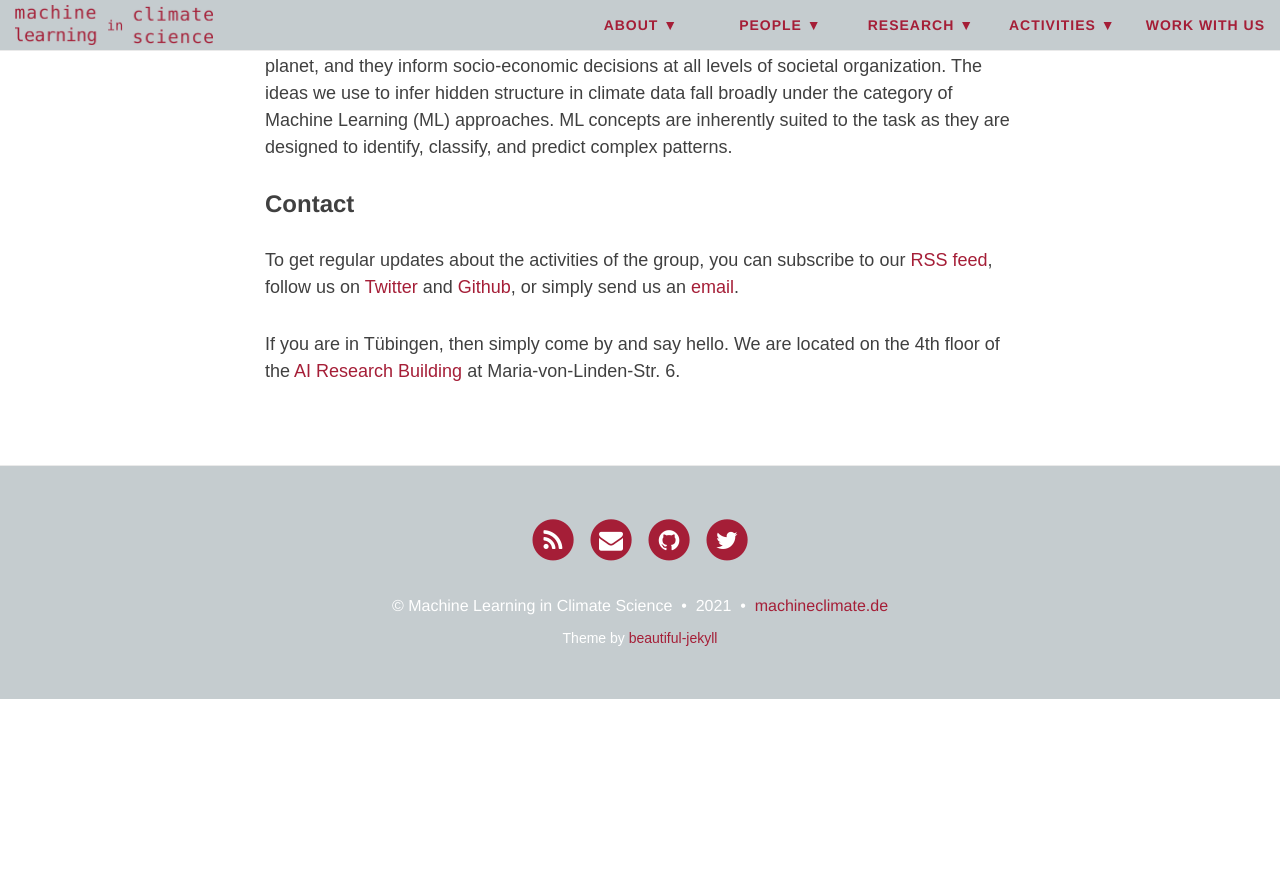
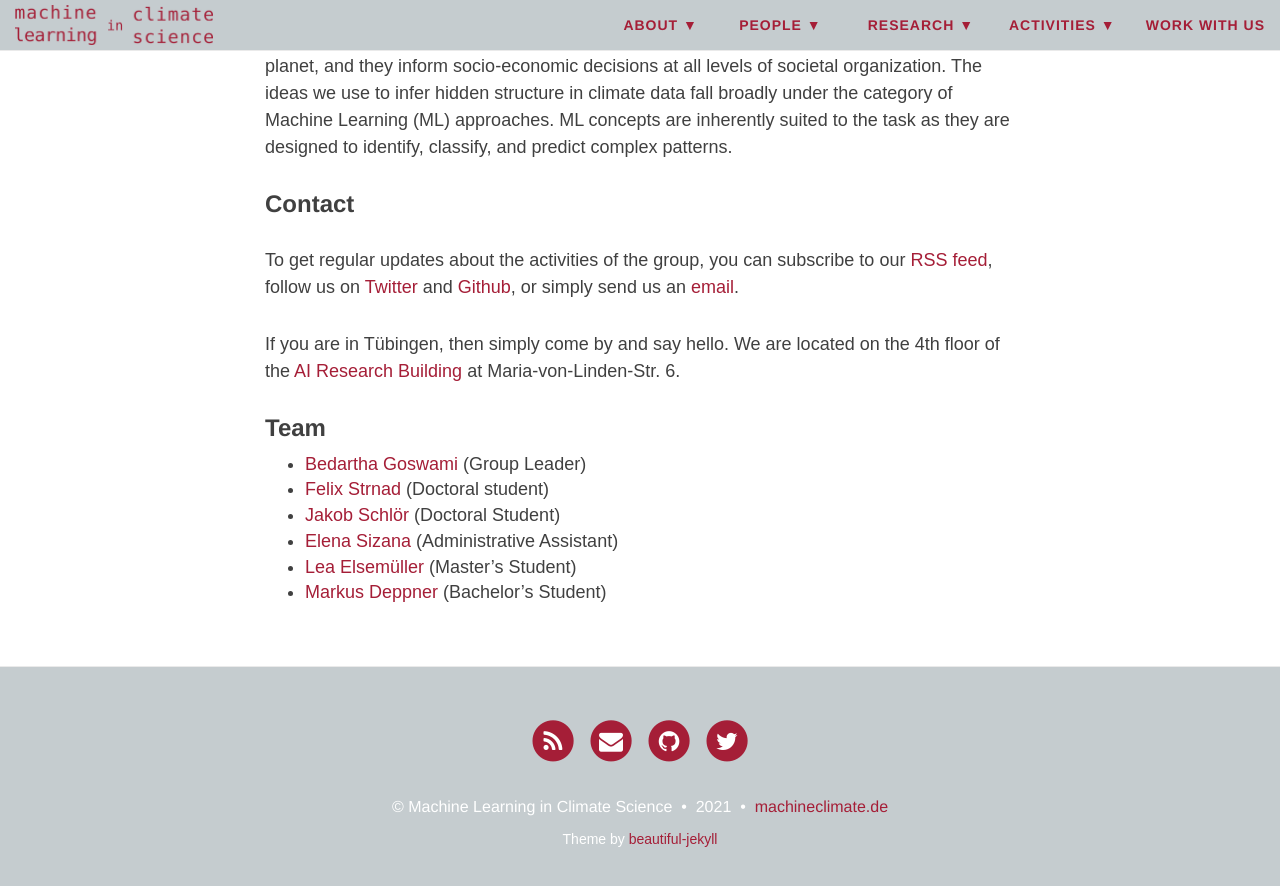
Before and after one commit to mlcs/mlcs.github.io, a Jekyll site: the page built from about/our-group.md, in a window 1280 px wide and 900 px high, scrolled down 949 px. Shown: the top 886 px of the window. Built offline with Jekyll 4.4.1, drawn with Linux system fonts in a browser that asks for light colours; nearby versions of some CDN libraries; before the commit the page ends 1648 px from its top, so only the background shows below that.

Commit message:
our group -> add section on Team

```diff
--- a/_config.yml
+++ b/_config.yml
@@ -21,8 +21,8 @@
 # List of links in the navigation bar
 navbar-links:
   About:
-      - Our Group: "/about/about-mlcs"
-      - Our Environment: "/about/environment"
+      - Our Group: "/about/our-group"
+      - Around Us: "/about/around-us"
   People:
       - Bedartha Goswami: "/people/goswami"
       - Felix Strnad: "/people/strnad"
--- a/about/our-group.md
+++ b/about/our-group.md
@@ -40,3 +40,18 @@
 located on the 4th floor of the [AI Research
 Building](https://www.openstreetmap.org/way/601132358){:target="_blank"}
 at Maria-von-Linden-Str. 6.
+
+### Team
+
++ [Bedartha Goswami](https://machineclimate.de/people/goswami/) (Group
+    Leader)
++ [Felix Strnad](https://machineclimate.de/people/strnad/) (Doctoral
+    student)
++ [Jakob Schlör](https://machineclimate.de/people/schloer/) (Doctoral
+    Student)
++ [Elena Sizana](https://machineclimate.de/people/sizana/)
+    (Administrative Assistant)
++ [Lea Elsemüller](https://machineclimate.de/people/elsemueller/)
+    (Master's Student)
++ [Markus Deppner](https://machineclimate.de/people/deppner/)
+    (Bachelor's Student)
```
